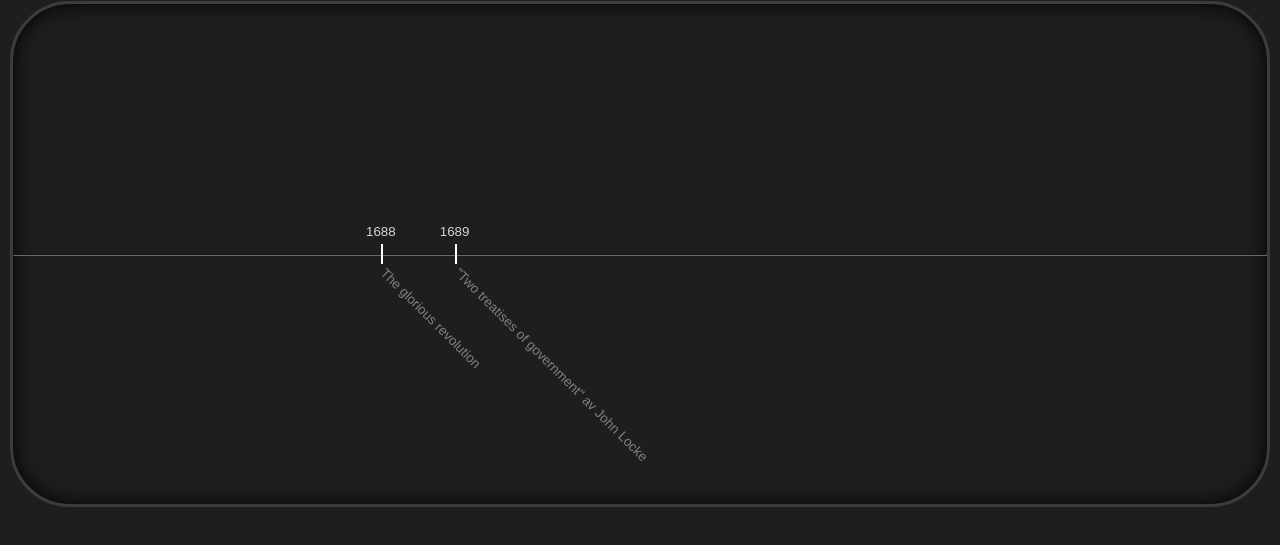
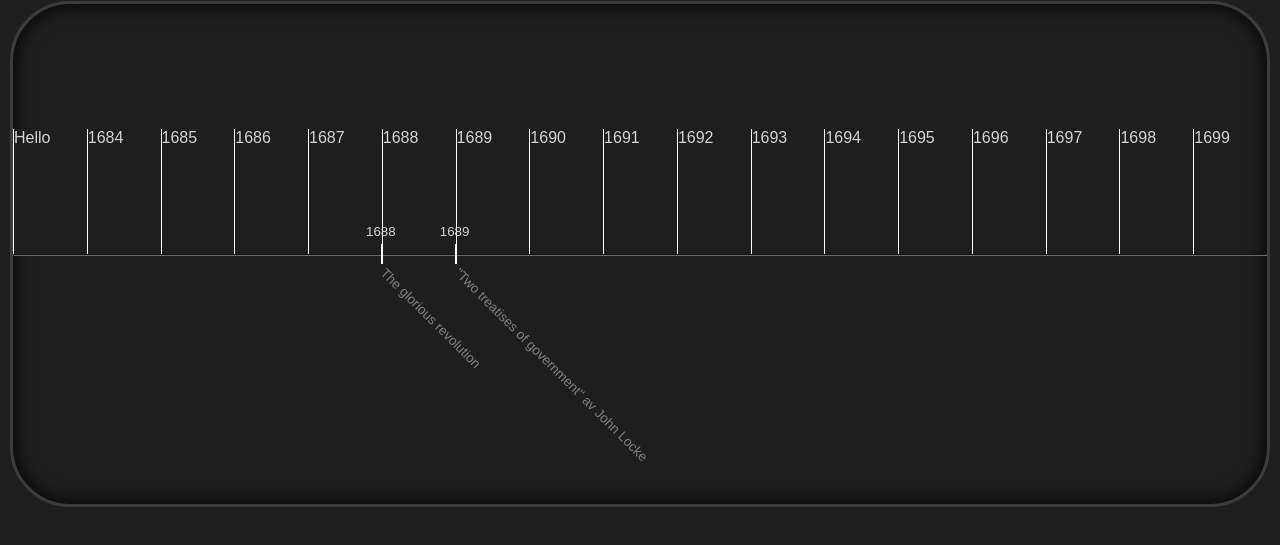
Before and after one commit to EliasSelenius/HistoryTimeline, a plain HTML site: page code/index.html in a window 1280 px wide. Shown: the part 79-624 px from the top of the page. Drawn offline with Linux system fonts and the light colour scheme.

Commit message:
year markers work

```diff
--- a/code/index.html
+++ b/code/index.html
@@ -6,10 +6,12 @@
     <meta name="viewport" content="width=device-width, initial-scale=1.0">
     <title>History Timeline</title>
 
+
+    <link rel="stylesheet" href="css/main.css">
+
     <script src="scripts/main.js"></script>
     <script src="scripts/TimelineMarker.js"></script>
 
-    <link rel="stylesheet" href="css/main.css">
 
     <style>
 
@@ -79,6 +81,16 @@
             background-color: rgba(0, 0, 0, 0);
         }
 
+
+        .time-line-year-markers {
+        }
+        .time-line-year-markers div {
+            position: absolute;
+            border-left: 1px solid white;
+            height: 25%;
+            top: 25%;
+        }
+
     </style>
 
 
@@ -92,6 +104,7 @@
     </template>
 
     <time-line>
+
         <hr>
 
         <time-line-marker year="1650">
@@ -101,5 +114,6 @@
 
     </time-line>
 
+
 </body>
 </html>
--- a/code/scripts/TimelineMarker.js
+++ b/code/scripts/TimelineMarker.js
@@ -15,7 +15,7 @@ class TimelineMarker extends HTMLElement {
     }
 
     updateLocation() {
-        const p = (this.year - TimelineComponent.instance.leftView) / (TimelineComponent.instance.range) * 100;
+        const p = calcRelPos(this.year);
         this.style.left = p + '%';
     }
 
--- a/code/scripts/main.js
+++ b/code/scripts/main.js
@@ -1,5 +1,9 @@
 
-console.log("Hello World");
+
+function calcRelPos(year) {
+    return (year - TimelineComponent.instance.leftView) / (TimelineComponent.instance.range) * 100;
+}
+
 
 
 class TimelineComponent extends HTMLElement {
@@ -7,6 +11,7 @@ class TimelineComponent extends HTMLElement {
     _draging = false;
     leftView = 1683;
     rightView = 1700;
+    yearMarkerContainer = null;
 
     get range() { return this.rightView - this.leftView; }
 
@@ -36,7 +41,11 @@ class TimelineComponent extends HTMLElement {
                 this.panTimeline(-e.movementX * this.range / 1000);
             }
         }
+
+
     }
+
+
 
     zoomTimeline(years) {
         if (this.range < 1 && years < 0) return; // makes it impossible to scroll under one year
@@ -63,11 +72,43 @@ class TimelineComponent extends HTMLElement {
             markers.item(i).updateLocation();
         }
 
+        { // year markers
+
+
+            const yearMarkers = this.getElementsByClassName('time-line-year-markers').item(0).children;
+
+
+            const yearsCount = Math.ceil(this.range);
+            const leftYear = Math.floor(this.leftView);
+
+            //const interval = Math.floor(yearsCount / 20);
+
+            for (let i = 0; i < yearsCount; i += 1 ) {
+                const y = leftYear + i;
+                const relp = calcRelPos(y);
+                const div = yearMarkers.item(i);
+                div.style.left = relp + "%";
+                div.innerText = y;
+                //this.createMarker(y, "Test: " + y);
+            }
+        }
 
     }
 
     connectedCallback() {
-        this.updateView();
+
+        { // year markers
+            this.yearMarkerContainer = document.createElement('div');
+            this.yearMarkerContainer.className = 'time-line-year-markers';
+            this.appendChild(this.yearMarkerContainer);
+            for (let i = 0; i < 50; i++) {
+                const div = document.createElement('div');
+                div.innerText = "Hello";
+                this.yearMarkerContainer.appendChild(div);
+            }
+        }
+
+
 
         fetch('../data/events.json').then(x => x.json()).then(x => {
             for (let i = 0; i < x.length; i++) {
@@ -76,6 +117,10 @@ class TimelineComponent extends HTMLElement {
             }
         });
 
+
+
+
+        this.updateView();
     }
 
 
@@ -107,3 +152,11 @@ function getFromTemplate(templateID, el) {
     const t = document.getElementById(templateID);
 
 }
+
+function roundToDecade(year) {
+    return Math.round(year / 10) * 10;
+}
+
+function floorToDecade(year) {
+    return Math.floor(year / 10) * 10;
+}
```
Also changed, not shown: notes/LitteraturHistorie.txt.
